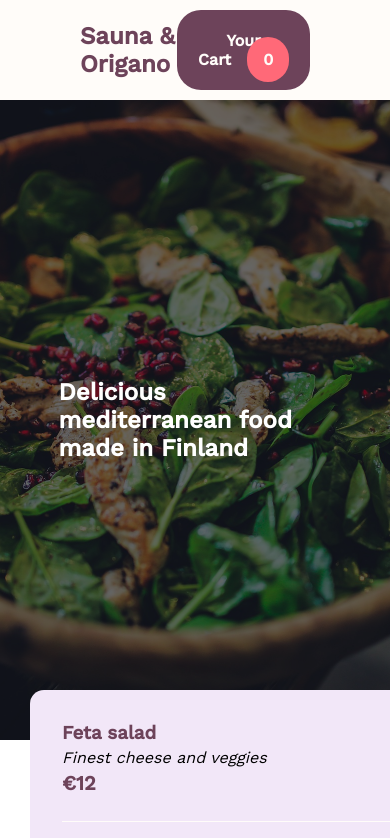
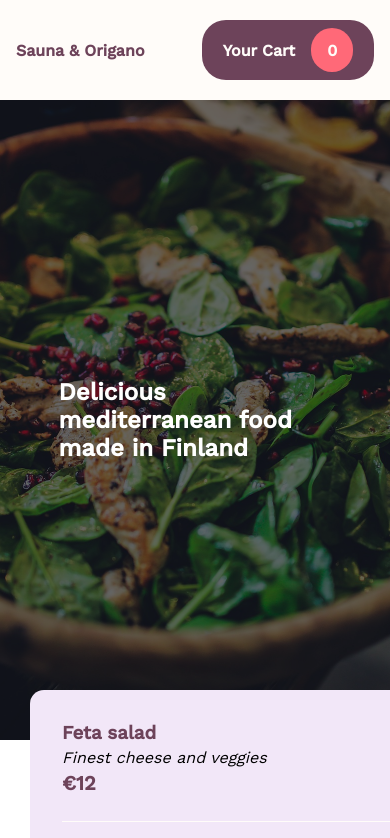
Before and after one commit to Alicino88/my-food-app, a React (Create React App) app: page / in a window 390 px wide. Shown: the top 838 px of the page. Built offline with nearby package versions, Linux system fonts and the light colour scheme.

Commit message:
Decreased logo size on Nav for mobile

```diff
--- a/src/Components/Layout/Nav.module.css
+++ b/src/Components/Layout/Nav.module.css
@@ -17,3 +17,13 @@ nav {
   justify-content: space-between;
   margin: 0 5rem;
 }
+
+@media (max-width: 700px) {
+  nav h1 {
+    font-size: 1rem;
+  }
+
+  .container {
+    margin: 0 1rem;
+  }
+}
```
